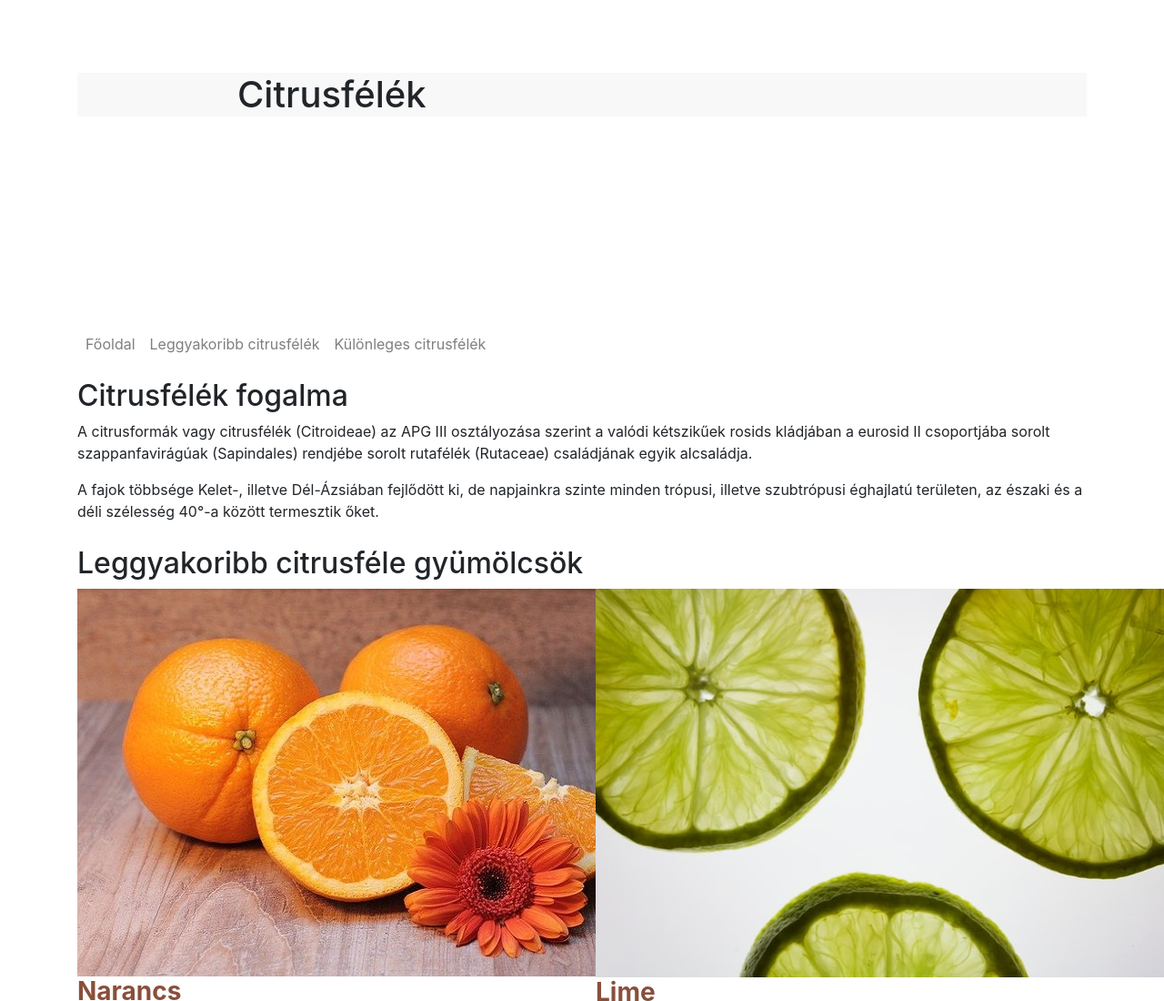
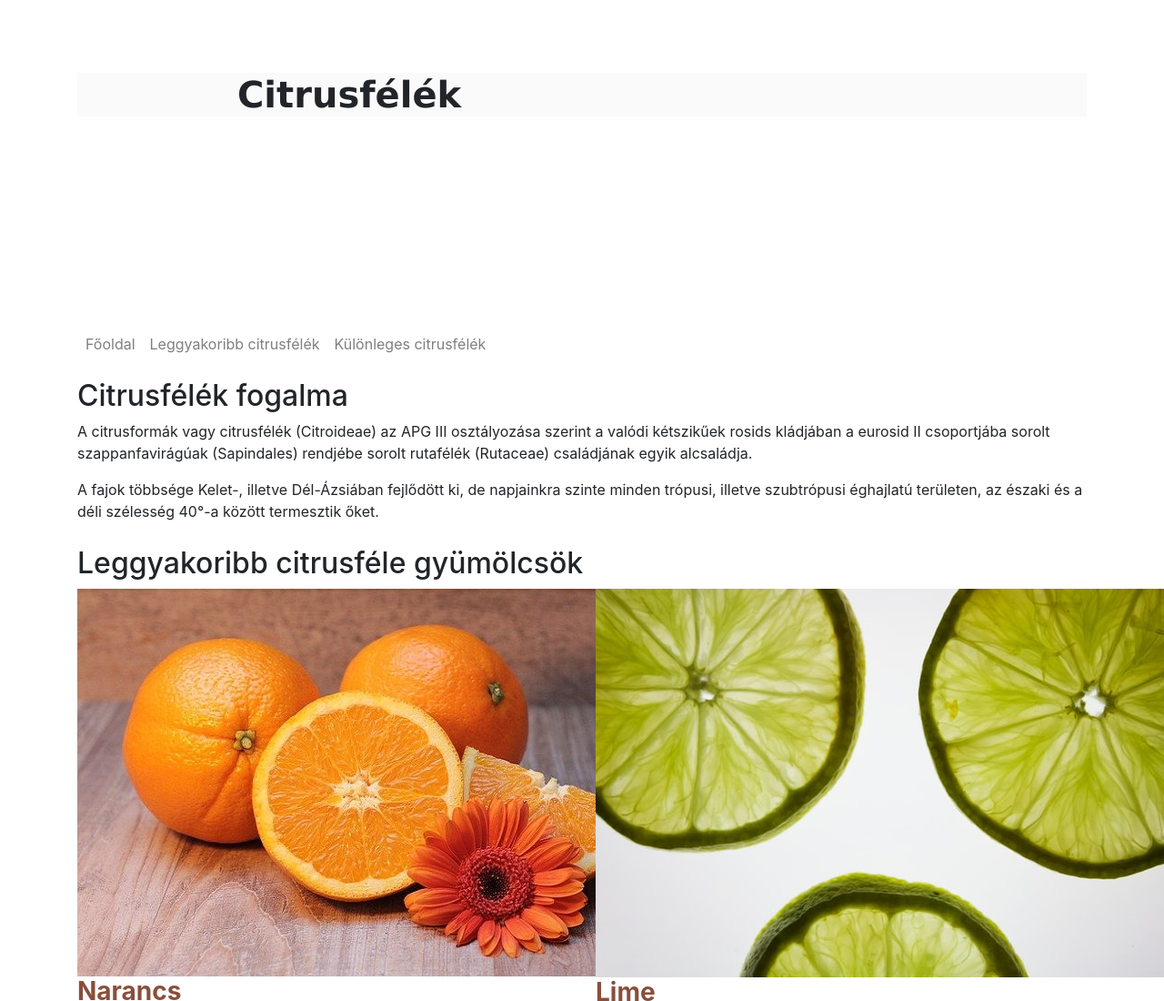
Before and after one commit to Levy2723/Citrus, a plain HTML site: page index.html in a window 1280 px wide. Shown: the top 1100 px of the page at 91% size. Drawn offline with Linux system fonts and the light colour scheme.

Commit message:
feladat 4

```diff
--- a/css/style.css
+++ b/css/style.css
@@ -6,13 +6,17 @@ header{
 }
 
 h1{
-    background-color: rgb(248, 248, 248);
+    background-color: rgba(248, 248, 248, 75%);
     margin-top: 80px;
     padding-left: 11rem;
+    font-family: Verdana;
+    font-weight: bold;
+
 }
 
 h2{
     margin-top: 10px;
+
 }
 
 h3{
```
